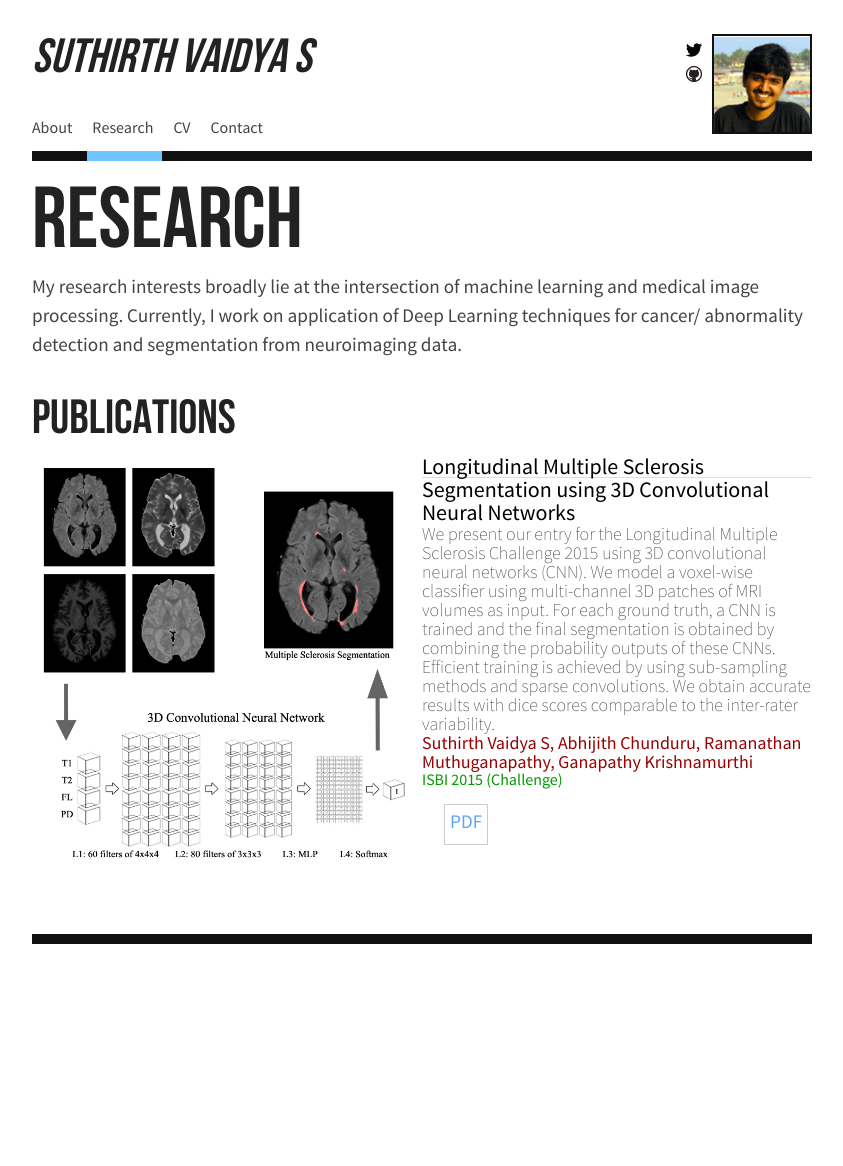
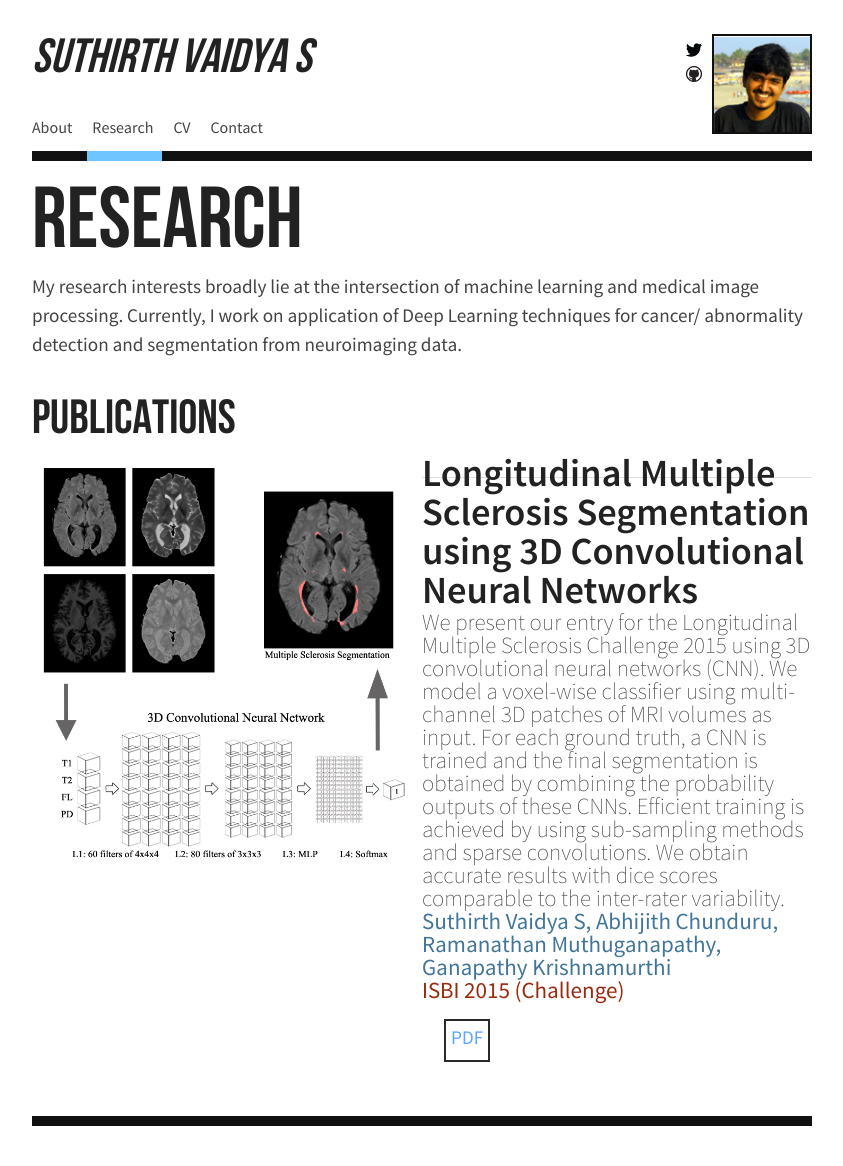
Before and after one commit to suthirth/suthirth.github.io, a Jekyll site: the page built from research/index.html, in a window 1280 px wide. Shown: the whole page, without its empty margins (218-1061 px from the left). Built offline with Jekyll 4.4.1, drawn with Linux system fonts in a browser that asks for light colours; before the commit the page ends 984 px from its top, so only the background shows below that.

Commit message:
Update mobile.css

```diff
--- a/css/mobile.css
+++ b/css/mobile.css
@@ -275,10 +275,20 @@ pre {
 .chords strong {
   color: #6ec5ff; }
 
+hr.soft {
+  border: 0;
+  height: 1px;
+  background-image: -webkit-linear-gradient(left, rgba(0,0,0,0), rgba(0,0,0,0.75), rgba(0,0,0,0));
+  background-image:    -moz-linear-gradient(left, rgba(0,0,0,0), rgba(0,0,0,0.75), rgba(0,0,0,0));
+  background-image:     -ms-linear-gradient(left, rgba(0,0,0,0), rgba(0,0,0,0.75), rgba(0,0,0,0));
+  background-image:      -o-linear-gradient(left, rgba(0,0,0,0), rgba(0,0,0,0.75), rgba(0,0,0,0));
+  padding: 0;
+  margin: 0;
+}
 .pubt {
-  font-size: 22px;
-  font-weight:400;
-  color: #000;
+  font-size: 2em;
+  font-weight:bold;
+  color: #222222;
 }
 @media (max-width: 768px) {
   .pubt {
@@ -291,8 +301,8 @@ pre {
   }
 }
 .pubd {
-  font-size: 18px;
-  font-weight: 300;
+  font-size: 1.2em;
+  font-weight: lighter;
 }
 .pubimg {
   text-align: center;
@@ -301,18 +311,18 @@ pre {
   max-width: 100%;
 }
 .puba {
-  font-size: 18px;
-  color: #900;
+  font-size: 1.2em;
+  color: #427699;
 }
 .pubv {
-  color: #090;
-  font-size: 16px;
+  color: #992B0F;
+  font-size: 1.2em;
 }
 .publ {
   padding-top: 10px;
 }
 .publ li {
-  border: 1px solid #CCC;
+  border: 2px solid #292929;
   padding: 5px;
   margin: 5px 2px;
   display: inline-block;
```
